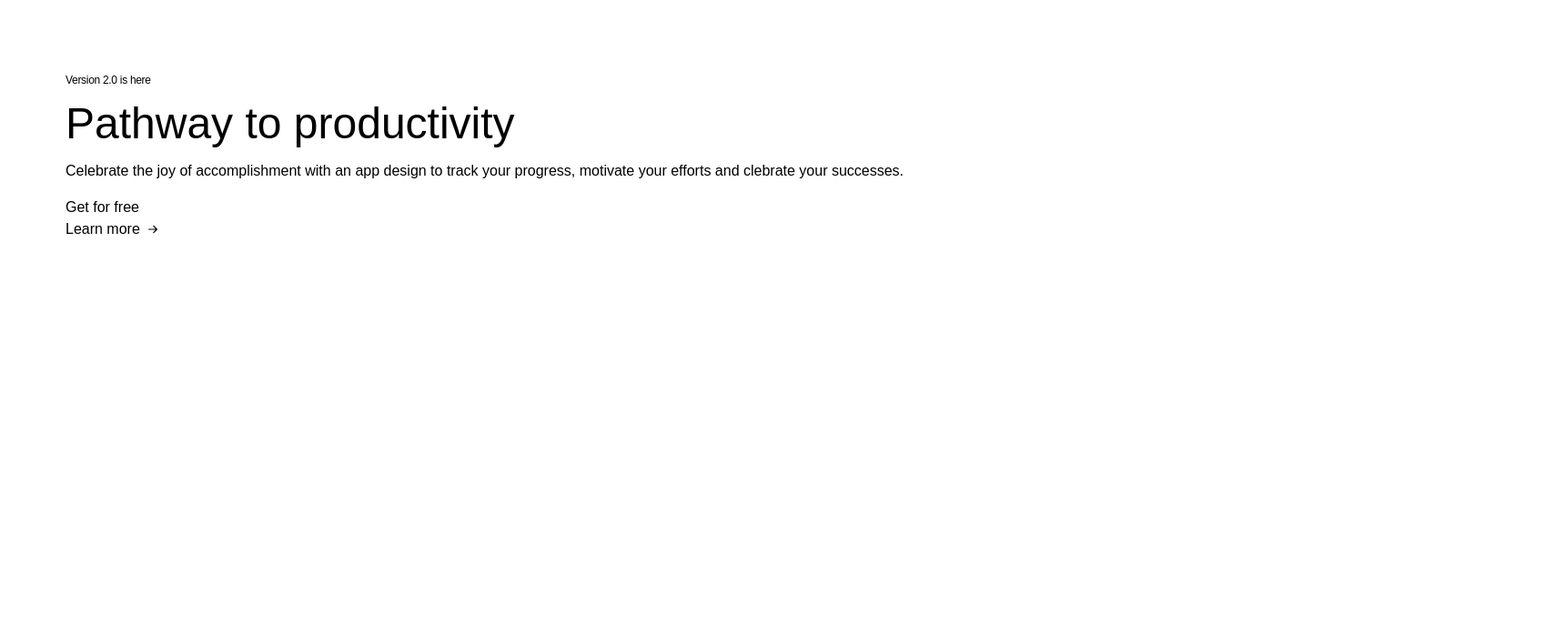
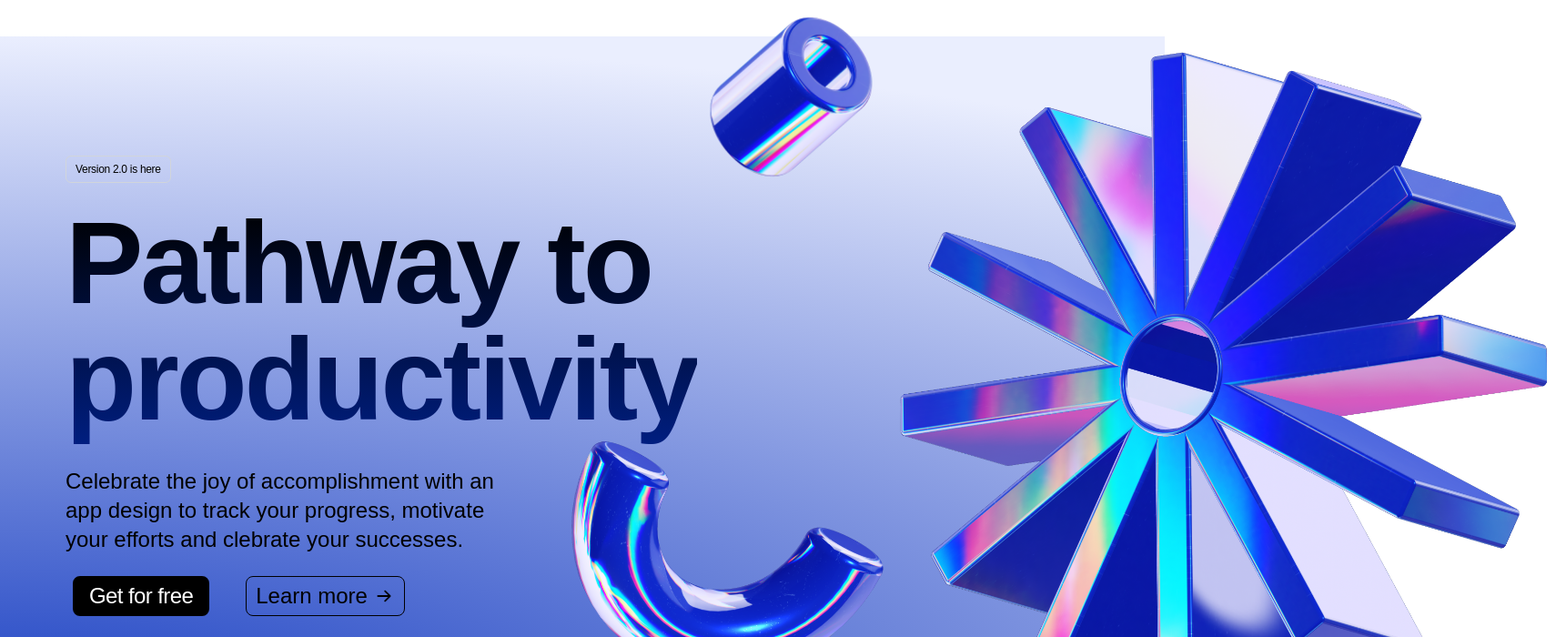
Before and after one commit to MarcelFrontend/SAAS-PAGE, a Next.js app: page /sections/Hero in a window 1280 px wide. Shown: the top 700 px of the page at 91% size, 1710 px wide, since content can reach past the window. Built offline with nearby package versions, Linux system fonts and the light colour scheme.

Commit message:
finish commit

```diff
--- a/src/pages/_document.tsx
+++ b/src/pages/_document.tsx
@@ -4,7 +4,7 @@ export default function Document() {
   return (
     <Html lang="en">
       <Head />
-      <body className="antialiased relative bg-white">
+      <body className="antialiased relative bg-white overflow-x-hidden select-none">
         <Main />
         <NextScript />
       </body>
--- /dev/null
+++ b/src/pages/components/Button.tsx
@@ -0,0 +1,15 @@
+import React from "react";
+
+interface ButtonProps {
+  text: string;
+}
+
+const Button: React.FC<ButtonProps> = ({ text }) => {
+  return (
+    <button className="px-4 py-1 bg-black text-white rounded-lg ml-2 border-2 border-black tracking-tight hover:bg-white hover:text-black active:translate-y-0.5 duration-300">
+      {text}
+    </button>
+  );
+};
+
+export default Button;
--- a/src/pages/index.tsx
+++ b/src/pages/index.tsx
@@ -28,3 +28,4 @@ const Home = () => {
 };
 
 export default Home;
+// */node_modules,*/.next
--- a/src/pages/sections/Header.tsx
+++ b/src/pages/sections/Header.tsx
@@ -1,10 +1,12 @@
 import logo from "@/assets/logosaas.png";
 import TiltedArrow from "@/assets/arrow-right.svg";
 import Menu from "@/assets/menu.svg";
+import Button from "../components/Button";
 
 const Header = () => {
   return (
     <>
+      <div id="top"></div>
       <div className="hidden bg-black md:flex justify-center gap-3 py-3 text-xs">
         <p className="text-gray-500 md:text-gray-400">
           Streamline your workflow and boost your productivity
@@ -14,9 +16,15 @@ const Header = () => {
           <TiltedArrow className="h-4 w-auto group-hover:-rotate-45 transition-transform" />
         </button>
       </div>
-      <header className="sticky top-0 flex items-center px-12 py-2 md:px-24 md:py-5 justify-between backdrop-blur bg-white/10">
-        <img className="h-10 w-auto" src={logo.src} alt="Logo" />
-        <nav className="hidden md:flex items-center gap-5 text-gray-500">
+      <header className="sticky top-0 flex items-center px-12 py-2 md:px-24 md:py-2 justify-between backdrop-blur-sm bg-white/10 z-20">
+        <a href="#top">
+          <img
+            className="h-10 w-auto cursor-pointer active:scale-95 transition-transform hover:scale-105"
+            src={logo.src}
+            alt="Logo"
+          />
+        </a>
+        <nav className="hidden md:flex items-center gap-5 text-gray-500 font-bold">
           <a
             className="hover:text-black transition-colors active:scale-95"
             href="#about"
@@ -47,11 +55,9 @@ const Header = () => {
           >
             Help
           </a>
-          <button className="px-4 py-1 bg-black text-white rounded-lg ml-2 border-2 border-black tracking-tight hover:bg-white hover:text-black active:translate-y-0.5 duration-300">
-            Get for free
-          </button>
+          <Button text={"Get for free"} />
         </nav>
-        <Menu className="md:hidden h-8 w-auto text-black"/>
+        <Menu className="md:hidden h-8 w-auto text-black" />
       </header>
     </>
   );
--- a/src/pages/sections/Hero.tsx
+++ b/src/pages/sections/Hero.tsx
@@ -1,23 +1,47 @@
+import Button from "../components/Button";
 import Arrow from "@/assets/arrow-right.svg";
-
+import heroNoodle from "@/assets/noodle.png";
+import heroImg from "@/assets/cog.png";
+import heroTube from "@/assets/cylinder.png";
+// #001E80
+// #183EC2, #EAEEFE
 const Hero = () => {
   return (
-    <section className="mx-auto container my-20">
-      <div className="flex flex-col gap-4 text-black">
-        <span className="tracking-tight text-xs">Version 2.0 is here</span>
-        <h1 className="text-5xl">
-          Pathway to <span>productivity</span>
+    <section className="md:mt-10">
+      <div className="absolute inset-0 bg-[radial-gradient(ellipse_200%_100%_at_bottom_left,#183EC2,#EAEEFE_100%)] -z-10 pointer-events-none"></div>
+      <div className="container md:flex items-center">
+        <div className="flex items-center text-center md:items-start md:text-start md:justify-center flex-col gap-4 lg:gap-6 text-black">
+          <span className="tracking-tight text-xs border border-gray-300 px-2.5 py-1.5 rounded-md">
+            Version 2.0 is here
+          </span>
+          <h1 className="max-w-xs md:max-w-md lg:max-w-3xl sm:text-5xl md:text-7xl lg:text-9xl tracking-tight font-bold bg-gradient-to-b from-black to-[#001E80] text-transparent bg-clip-text lg:pb-2">
+            Pathway to productivity
           </h1>
-        <p>
+          <p className="max-w-[18rem] md:max-w-[26rem] text-xs leading-5 lg:max-w-lg lg:text-2xl">
             Celebrate the joy of accomplishment with an app design to track your
             progress, motivate your efforts and clebrate your successes.
           </p>
-        <div>
-          <button>Get for free</button>
-          <button className="flex items-center gap-1.5">
+          <div className="flex gap-10 lg:text-2xl">
+            <Button text={"Get for free"} />
+            <button className="flex items-center gap-1.5 group active:translate-y-0.5 transition-transform border border-black px-2.5 rounded-lg hover:text-white transition-colors">
               Learn more
-            <Arrow className="h-4 w-auto" />
+              <Arrow className="h-4 md:h-6 w-auto group-hover:-rotate-45 transition-transform" />
             </button>
+          </div>
+        </div>
+        <div className="relative">
+          <img
+            src={heroTube.src}
+            className="hidden md:block absolute w-[180px] lg:w-[210px] h-[180px] lg:h-[210px] md:-top-20 lg:-top-10"
+          />
+          <img
+            src={heroImg.src}
+            className="relative w-52 h-52 translate-x-1/2 md:translate-x-0 -top-10 md:top-0 md:max-w-9xl md:h-full md:w-auto lg:max-w-3xl lg:max-h-xl md:-right-44 -z-10 pointer-events-none"
+          />
+          <img
+            src={heroNoodle.src}
+            className="hidden lg:block absolute bottom-0 size-96 -left-40 rotate-90"
+          />
         </div>
       </div>
     </section>
@@ -25,3 +49,7 @@ const Hero = () => {
 };
 
 export default Hero;
+
+/*
+
+*/
--- a/src/styles/globals.css
+++ b/src/styles/globals.css
@@ -18,6 +18,7 @@ body {
   color: var(--foreground);
   background: var(--background);
   font-family: Arial, Helvetica, sans-serif;
+  scroll-behavior: smooth;
 }
 
 @layer utilities {
```
Lines whose indentation alone changed are shown as unchanged.
